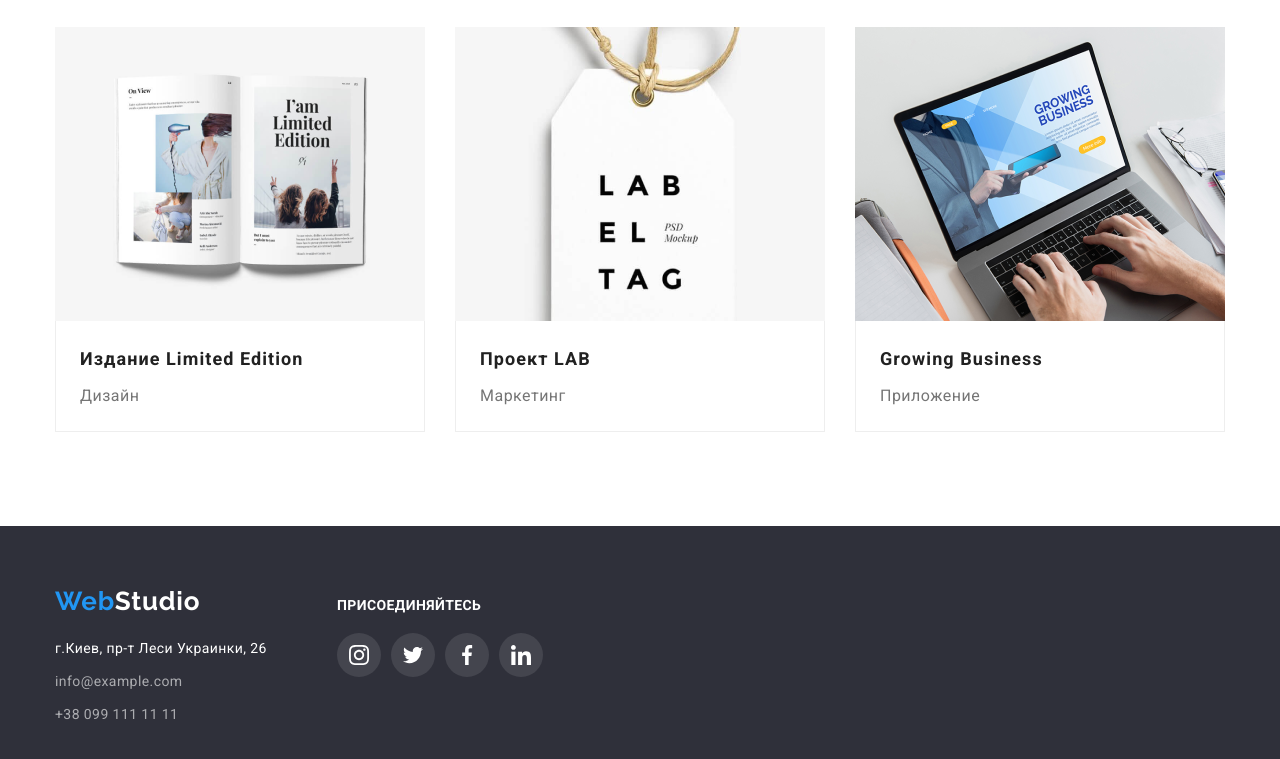
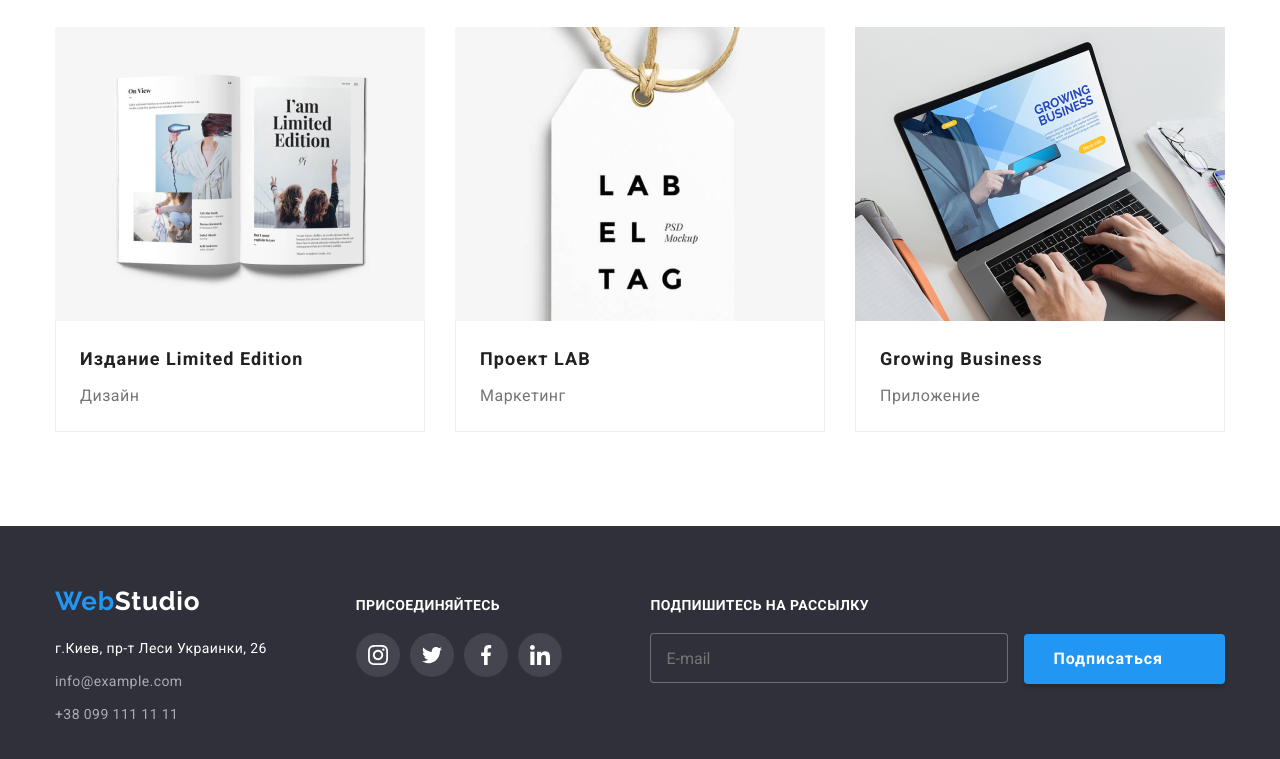
Before and after one commit to AleHug/goit-markup-hw-06, a plain HTML site: page portfolio.html in a window 1280 px wide. Shown: the part 1106-1865 px from the top of the page. Drawn offline with nearby package versions, Linux system fonts and the light colour scheme.

Commit message:
finisht vor homework check

```diff
--- a/css/styles.css
+++ b/css/styles.css
@@ -522,6 +522,12 @@ body {
   padding-bottom: 60px;
 }
 
+.footer-container {
+  display: flex;
+  justify-content: space-between;
+  align-items: baseline;
+}
+
 .logo-footer-link {
   display: block;
   margin-bottom: 20px;
@@ -550,14 +556,7 @@ body {
   font-style: normal;
 }
 
-.webstudio-contact {
-  margin-right: 70px;
-}
 
-.footer-comtainer {
-  display: flex;
-  align-items: baseline;
-}
 
 .join-title {
   font-weight: 700;
@@ -617,9 +616,57 @@ body {
   margin-bottom: 20px;
 }
 
-.footer-contact-title {
-  display: block;
+.footer-contact {
+   min-width: 570px;
 }
+
+.footer-contact-form-input {
+  width: 358px;
+  height: 50px;
+  padding: 16px 15px;
+  margin-right: 12px;
+  border: 1px solid rgba(255, 255, 255, 0.3);
+  box-shadow:(0px 4px 4px rgba(0, 0, 0, 0.15));
+  border-radius: 4px;
+  background-color: #2F303A;
+}
+
+.footer-contackt-form-btn {
+  position: relative;
+  min-width: 200px;
+  padding: 10px 62px 10px 29px;
+  font-weight: 700;
+  font-size: 16px;
+  line-height: 1.88;
+  letter-spacing: 0.06em;
+  cursor: pointer;
+  background: var(--accent-second-color);
+  box-shadow: 0px 4px 4px rgba(0, 0, 0, 0.15);
+  border-radius: 4px;
+  color: var(--accent-first-color);
+  border: transparent;
+}
+
+.footer-contackt-form:hover,
+.footer-contackt-form:focus {
+  background-color: #188ce8;
+  color: var(--accent-first-color);
+}
+
+.footer-contact-form-icon {
+  position: absolute;
+  top: 50%;
+  right: 28px;
+  transform: translateY(-50%);
+  width: 24px;
+  height: 24px;
+  transition: fill 250ms cubic-bezier(0.4, 0, 0.2, 1);
+}
+
+.contact-form-input:focus + .contact-form-icon {
+  fill: var(--accent-second-color);
+}
+
 
 /*--------------- /Footer ---------------*/
 
@@ -806,6 +853,10 @@ body {
   cursor: pointer;
 }
 
+.modal-close-btn:focus + .modal-close-btn-icon {
+  fill: var(--accent-second-color);
+}
+
 /*--------------- /Backdrop---------------*/
 
 .contact-form {
--- a/portfolio.html
+++ b/portfolio.html
@@ -246,9 +246,9 @@
         </div>
       </section>
     </main>
-    <!-- Footer -->
+   <!-- Footer -->
     <footer class="footer">
-      <div class="footer-comtainer container">
+      <div class="footer-container container">
         <div class="webstudio-contact">
           <a class="logo-footer-link logo" href="./">Web<span class="white">Studio</span></a>
           <address class="address">
@@ -305,7 +305,30 @@
             </li>
           </ul>
         </div>
+
+        <div class="footer-contact">
+          <h2 class="footer-contact-title">Подпишитесь на рассылку</h2>
+        <form class="footer-contact-form">
+          <span class="footer-contact-form-input-wrapper">
+              <input
+                class="footer-contact-form-input"
+                placeholder="E-mail"
+                type="email"
+                required
+                name="user_email"
+                pattern="+@"
+                title=""
+              />
+              <button type="submit" class="footer-contackt-form-btn">Подписаться
+                <svg class="footer-contact-form-icon">
+                <use href="./images/sprite.svg#icon-icon-send"></use>
+              </svg>
+              </button>
+            </span>
+        </div>
+        </form>
       </div>
     </footer>
+
   </body>
 </html>
```
Also changed, not shown: index.html (+9 -6 lines), images/sprite.svg.
